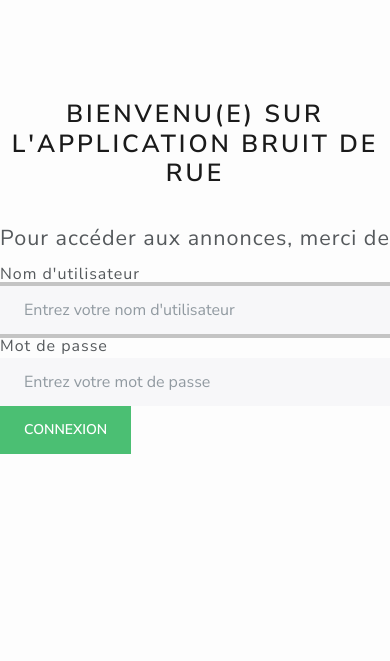
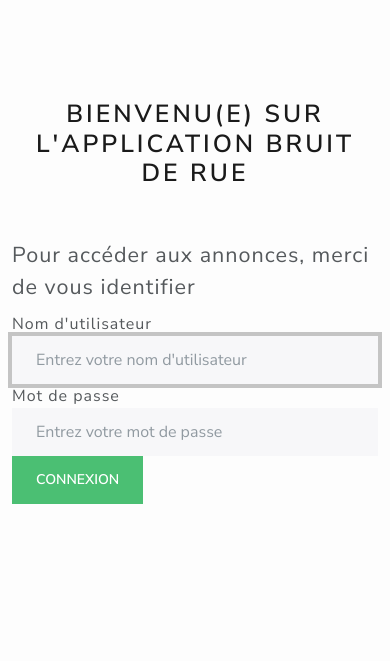
Before and after one commit to 11h42/bruits-de-la-rue, a Django app: page /login/ in a window 390 px wide; the page is wider, and only the part inside the window is pictured. Shown: the top 661 px of that part. Run offline with Django 3.2, Linux system fonts and the light colour scheme; some libraries are stand-ins or nearby versions.

Commit message:
responsive login form

```diff
--- a/frontend/templates/login.html
+++ b/frontend/templates/login.html
@@ -7,22 +7,29 @@
     <style type="text/css">
         #login {
             margin: auto;
-            position: absolute;
-            top: 0;
-            left: 0;
-            bottom: 0;
-            right: 0;
-            width: 600px;
-            height: 480px
+            padding-top: 10px;
+            max-width: 600px;
+            max-height: 480px
         }
-
+        #header{
+            margin: auto;
+        }
         #form-signin {
             margin-top: 40px
         }
     </style>
 {% endblock %}
-{% block header %}<h1 class="text-center">Bienvenu(e) sur l'application Bruit de Rue</h1>{% endblock %}
+{% block header %}
+    <div class="container">
+        <div class="row">
+            <div class="col-lg-12">
+                <h1 id="header" class="text-center">Bienvenu(e) sur l'application Bruit de Rue</h1>
+            </div>
+        </div>
+    </div>{% endblock %}
 {% block content %}
+    <div class="container">
+        <div class="row">
             <div id="login">
                 <form id="form-signin" method="POST" action="/login/">
                     {% csrf_token %}
@@ -45,5 +52,7 @@
                     <button type="submit" class="btn btn-success">Connexion</button>
                 </form>
             </div>
+        </div>
+    </div>
 {% endblock %}
 {% block footer %}{% endblock %}
```
Lines whose indentation alone changed are shown as unchanged.
